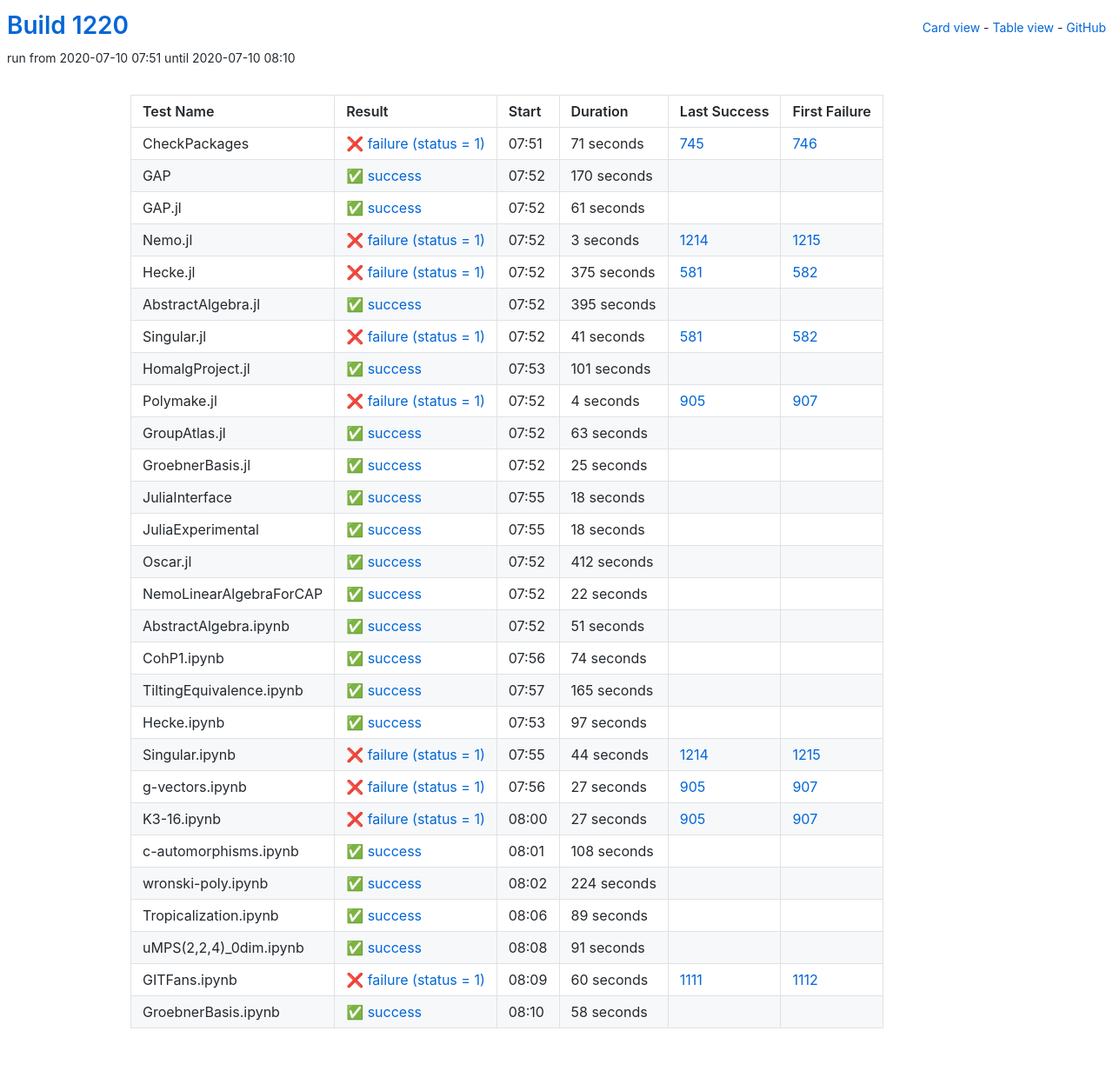
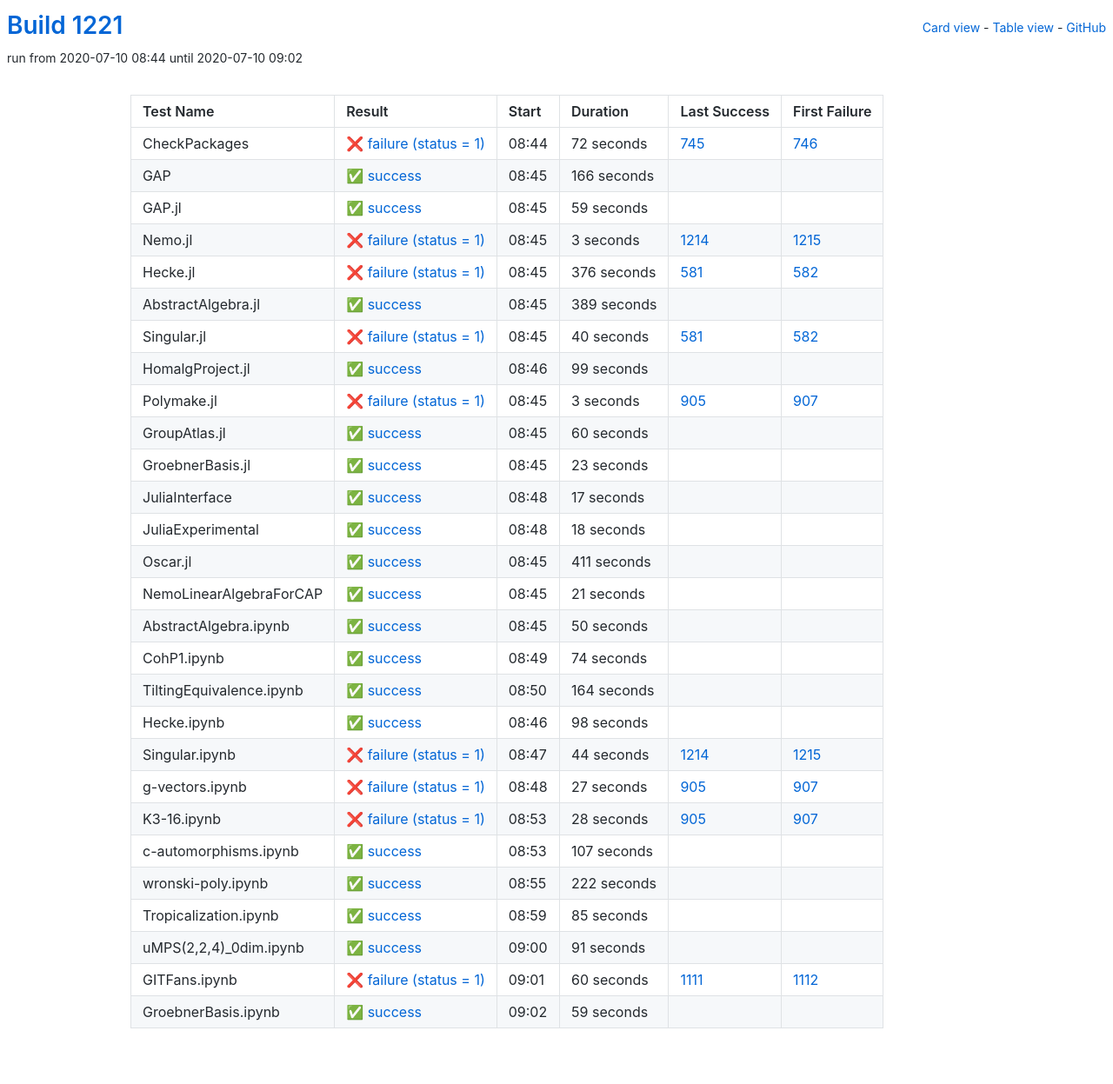
Before and after one commit to oscar-system/oscar-ci-status-1.4, a Jekyll site: the page built from table.html, in a window 1280 px wide. Shown: the whole page at 87% size. Built offline with Jekyll 4.4.1, drawn with Linux system fonts in a browser that asks for light colours.

Commit message:
Build #1221

```diff
--- a/_data/ci.yml
+++ b/_data/ci.yml
@@ -1,6 +1,6 @@
 ---
-build: 1220
-build_url: https://oscarci.mathematik.uni-kl.de/job/oscar-julia-1.4/1220/
+build: 1221
+build_url: https://oscarci.mathematik.uni-kl.de/job/oscar-julia-1.4/1221/
 job: oscar-julia-1.4
 organization: oscar-system
 repo: oscar-ci-status-1.4
@@ -8,44 +8,44 @@ repourl: https://github.com/oscar-system/oscar-ci-status-1.4
 tests:
 - name: CheckPackages
   id: checkpackages
-  log: https://oscarci.mathematik.uni-kl.de/job/oscar-julia-1.4/1220/artifact/logs/build-1220/CheckPackages.log
-  start: 2020-07-10 07:51
+  log: https://oscarci.mathematik.uni-kl.de/job/oscar-julia-1.4/1221/artifact/logs/build-1221/CheckPackages.log
+  start: 2020-07-10 08:44
   success: false
   exitcode: 1
   status: failure
-  duration: 71
+  duration: 72
   last_success: 745
   last_success_url: https://oscarci.mathematik.uni-kl.de/job/oscar-julia-1.4/745/
   first_failure: 746
   first_failure_url: https://oscarci.mathematik.uni-kl.de/job/oscar-julia-1.4/746/
 - name: GAP
   id: gap
-  log: https://oscarci.mathematik.uni-kl.de/job/oscar-julia-1.4/1220/artifact/logs/build-1220/GAP.log
-  start: 2020-07-10 07:52
+  log: https://oscarci.mathematik.uni-kl.de/job/oscar-julia-1.4/1221/artifact/logs/build-1221/GAP.log
+  start: 2020-07-10 08:45
   success: true
   exitcode: 0
   status: success
-  duration: 170
+  duration: 166
   last_success: false
   last_success_url:
   first_failure: false
   first_failure_url:
 - name: GAP.jl
   id: gap-jl
-  log: https://oscarci.mathematik.uni-kl.de/job/oscar-julia-1.4/1220/artifact/logs/build-1220/GAP.jl.log
-  start: 2020-07-10 07:52
+  log: https://oscarci.mathematik.uni-kl.de/job/oscar-julia-1.4/1221/artifact/logs/build-1221/GAP.jl.log
+  start: 2020-07-10 08:45
   success: true
   exitcode: 0
   status: success
-  duration: 61
+  duration: 59
   last_success: false
   last_success_url:
   first_failure: false
   first_failure_url:
 - name: Nemo.jl
   id: nemo-jl
-  log: https://oscarci.mathematik.uni-kl.de/job/oscar-julia-1.4/1220/artifact/logs/build-1220/Nemo.jl.log
-  start: 2020-07-10 07:52
+  log: https://oscarci.mathematik.uni-kl.de/job/oscar-julia-1.4/1221/artifact/logs/build-1221/Nemo.jl.log
+  start: 2020-07-10 08:45
   success: false
   exitcode: 1
   status: failure
@@ -56,104 +56,104 @@ tests:
   first_failure_url: https://oscarci.mathematik.uni-kl.de/job/oscar-julia-1.4/1215/
 - name: Hecke.jl
   id: hecke-jl
-  log: https://oscarci.mathematik.uni-kl.de/job/oscar-julia-1.4/1220/artifact/logs/build-1220/Hecke.jl.log
-  start: 2020-07-10 07:52
+  log: https://oscarci.mathematik.uni-kl.de/job/oscar-julia-1.4/1221/artifact/logs/build-1221/Hecke.jl.log
+  start: 2020-07-10 08:45
   success: false
   exitcode: 1
   status: failure
-  duration: 375
+  duration: 376
   last_success: 581
   last_success_url: https://oscarci.mathematik.uni-kl.de/job/oscar-julia-1.4/581/
   first_failure: 582
   first_failure_url: https://oscarci.mathematik.uni-kl.de/job/oscar-julia-1.4/582/
 - name: AbstractAlgebra.jl
   id: abstractalgebra-jl
-  log: https://oscarci.mathematik.uni-kl.de/job/oscar-julia-1.4/1220/artifact/logs/build-1220/AbstractAlgebra.jl.log
-  start: 2020-07-10 07:52
+  log: https://oscarci.mathematik.uni-kl.de/job/oscar-julia-1.4/1221/artifact/logs/build-1221/AbstractAlgebra.jl.log
+  start: 2020-07-10 08:45
   success: true
   exitcode: 0
   status: success
-  duration: 395
+  duration: 389
   last_success: false
   last_success_url:
   first_failure: false
   first_failure_url:
 - name: Singular.jl
   id: singular-jl
-  log: https://oscarci.mathematik.uni-kl.de/job/oscar-julia-1.4/1220/artifact/logs/build-1220/Singular.jl.log
-  start: 2020-07-10 07:52
+  log: https://oscarci.mathematik.uni-kl.de/job/oscar-julia-1.4/1221/artifact/logs/build-1221/Singular.jl.log
+  start: 2020-07-10 08:45
   success: false
   exitcode: 1
   status: failure
-  duration: 41
+  duration: 40
   last_success: 581
   last_success_url: https://oscarci.mathematik.uni-kl.de/job/oscar-julia-1.4/581/
   first_failure: 582
   first_failure_url: https://oscarci.mathematik.uni-kl.de/job/oscar-julia-1.4/582/
 - name: HomalgProject.jl
   id: homalgproject-jl
-  log: https://oscarci.mathematik.uni-kl.de/job/oscar-julia-1.4/1220/artifact/logs/build-1220/HomalgProject.jl.log
-  start: 2020-07-10 07:53
+  log: https://oscarci.mathematik.uni-kl.de/job/oscar-julia-1.4/1221/artifact/logs/build-1221/HomalgProject.jl.log
+  start: 2020-07-10 08:46
   success: true
   exitcode: 0
   status: success
-  duration: 101
+  duration: 99
   last_success: false
   last_success_url:
   first_failure: false
   first_failure_url:
 - name: Polymake.jl
   id: polymake-jl
-  log: https://oscarci.mathematik.uni-kl.de/job/oscar-julia-1.4/1220/artifact/logs/build-1220/Polymake.jl.log
-  start: 2020-07-10 07:52
+  log: https://oscarci.mathematik.uni-kl.de/job/oscar-julia-1.4/1221/artifact/logs/build-1221/Polymake.jl.log
+  start: 2020-07-10 08:45
   success: false
   exitcode: 1
   status: failure
-  duration: 4
+  duration: 3
   last_success: 905
   last_success_url: https://oscarci.mathematik.uni-kl.de/job/oscar-julia-1.4/905/
   first_failure: 907
   first_failure_url: https://oscarci.mathematik.uni-kl.de/job/oscar-julia-1.4/907/
 - name: GroupAtlas.jl
   id: groupatlas-jl
-  log: https://oscarci.mathematik.uni-kl.de/job/oscar-julia-1.4/1220/artifact/logs/build-1220/GroupAtlas.jl.log
-  start: 2020-07-10 07:52
+  log: https://oscarci.mathematik.uni-kl.de/job/oscar-julia-1.4/1221/artifact/logs/build-1221/GroupAtlas.jl.log
+  start: 2020-07-10 08:45
   success: true
   exitcode: 0
   status: success
-  duration: 63
+  duration: 60
   last_success: false
   last_success_url:
   first_failure: false
   first_failure_url:
 - name: GroebnerBasis.jl
   id: groebnerbasis-jl
-  log: https://oscarci.mathematik.uni-kl.de/job/oscar-julia-1.4/1220/artifact/logs/build-1220/GroebnerBasis.jl.log
-  start: 2020-07-10 07:52
+  log: https://oscarci.mathematik.uni-kl.de/job/oscar-julia-1.4/1221/artifact/logs/build-1221/GroebnerBasis.jl.log
+  start: 2020-07-10 08:45
   success: true
   exitcode: 0
   status: success
-  duration: 25
+  duration: 23
   last_success: false
   last_success_url:
   first_failure: false
   first_failure_url:
 - name: JuliaInterface
   id: juliainterface
-  log: https://oscarci.mathematik.uni-kl.de/job/oscar-julia-1.4/1220/artifact/logs/build-1220/JuliaInterface.log
-  start: 2020-07-10 07:55
+  log: https://oscarci.mathematik.uni-kl.de/job/oscar-julia-1.4/1221/artifact/logs/build-1221/JuliaInterface.log
+  start: 2020-07-10 08:48
   success: true
   exitcode: 0
   status: success
-  duration: 18
+  duration: 17
   last_success: false
   last_success_url:
   first_failure: false
   first_failure_url:
 - name: JuliaExperimental
   id: juliaexperimental
-  log: https://oscarci.mathematik.uni-kl.de/job/oscar-julia-1.4/1220/artifact/logs/build-1220/JuliaExperimental.log
-  start: 2020-07-10 07:55
+  log: https://oscarci.mathematik.uni-kl.de/job/oscar-julia-1.4/1221/artifact/logs/build-1221/JuliaExperimental.log
+  start: 2020-07-10 08:48
   success: true
   exitcode: 0
   status: success
@@ -164,44 +164,44 @@ tests:
   first_failure_url:
 - name: Oscar.jl
   id: oscar-jl
-  log: https://oscarci.mathematik.uni-kl.de/job/oscar-julia-1.4/1220/artifact/logs/build-1220/Oscar.jl.log
-  start: 2020-07-10 07:52
+  log: https://oscarci.mathematik.uni-kl.de/job/oscar-julia-1.4/1221/artifact/logs/build-1221/Oscar.jl.log
+  start: 2020-07-10 08:45
   success: true
   exitcode: 0
   status: success
-  duration: 412
+  duration: 411
   last_success: false
   last_success_url:
   first_failure: false
   first_failure_url:
 - name: NemoLinearAlgebraForCAP
   id: nemolinearalgebraforcap
-  log: https://oscarci.mathematik.uni-kl.de/job/oscar-julia-1.4/1220/artifact/logs/build-1220/NemoLinearAlgebraForCAP.log
-  start: 2020-07-10 07:52
+  log: https://oscarci.mathematik.uni-kl.de/job/oscar-julia-1.4/1221/artifact/logs/build-1221/NemoLinearAlgebraForCAP.log
+  start: 2020-07-10 08:45
   success: true
   exitcode: 0
   status: success
-  duration: 22
+  duration: 21
   last_success: false
   last_success_url:
   first_failure: false
   first_failure_url:
 - name: AbstractAlgebra.ipynb
   id: abstractalgebra-ipynb
-  log: https://oscarci.mathematik.uni-kl.de/job/oscar-julia-1.4/1220/artifact/logs/build-1220/AbstractAlgebra.ipynb.log
-  start: 2020-07-10 07:52
+  log: https://oscarci.mathematik.uni-kl.de/job/oscar-julia-1.4/1221/artifact/logs/build-1221/AbstractAlgebra.ipynb.log
+  start: 2020-07-10 08:45
   success: true
   exitcode: 0
   status: success
-  duration: 51
+  duration: 50
   last_success: false
   last_success_url:
   first_failure: false
   first_failure_url:
 - name: CohP1.ipynb
   id: cohp1-ipynb
-  log: https://oscarci.mathematik.uni-kl.de/job/oscar-julia-1.4/1220/artifact/logs/build-1220/CohP1.ipynb.log
-  start: 2020-07-10 07:56
+  log: https://oscarci.mathematik.uni-kl.de/job/oscar-julia-1.4/1221/artifact/logs/build-1221/CohP1.ipynb.log
+  start: 2020-07-10 08:49
   success: true
   exitcode: 0
   status: success
@@ -212,32 +212,32 @@ tests:
   first_failure_url:
 - name: TiltingEquivalence.ipynb
   id: tiltingequivalence-ipynb
-  log: https://oscarci.mathematik.uni-kl.de/job/oscar-julia-1.4/1220/artifact/logs/build-1220/TiltingEquivalence.ipynb.log
-  start: 2020-07-10 07:57
+  log: https://oscarci.mathematik.uni-kl.de/job/oscar-julia-1.4/1221/artifact/logs/build-1221/TiltingEquivalence.ipynb.log
+  start: 2020-07-10 08:50
   success: true
   exitcode: 0
   status: success
-  duration: 165
+  duration: 164
   last_success: false
   last_success_url:
   first_failure: false
   first_failure_url:
 - name: Hecke.ipynb
   id: hecke-ipynb
-  log: https://oscarci.mathematik.uni-kl.de/job/oscar-julia-1.4/1220/artifact/logs/build-1220/Hecke.ipynb.log
-  start: 2020-07-10 07:53
+  log: https://oscarci.mathematik.uni-kl.de/job/oscar-julia-1.4/1221/artifact/logs/build-1221/Hecke.ipynb.log
+  start: 2020-07-10 08:46
   success: true
   exitcode: 0
   status: success
-  duration: 97
+  duration: 98
   last_success: false
   last_success_url:
   first_failure: false
   first_failure_url:
 - name: Singular.ipynb
   id: singular-ipynb
-  log: https://oscarci.mathematik.uni-kl.de/job/oscar-julia-1.4/1220/artifact/logs/build-1220/Singular.ipynb.log
-  start: 2020-07-10 07:55
+  log: https://oscarci.mathematik.uni-kl.de/job/oscar-julia-1.4/1221/artifact/logs/build-1221/Singular.ipynb.log
+  start: 2020-07-10 08:47
   success: false
   exitcode: 1
   status: failure
@@ -248,8 +248,8 @@ tests:
   first_failure_url: https://oscarci.mathematik.uni-kl.de/job/oscar-julia-1.4/1215/
 - name: g-vectors.ipynb
   id: g-vectors-ipynb
-  log: https://oscarci.mathematik.uni-kl.de/job/oscar-julia-1.4/1220/artifact/logs/build-1220/g-vectors.ipynb.log
-  start: 2020-07-10 07:56
+  log: https://oscarci.mathematik.uni-kl.de/job/oscar-julia-1.4/1221/artifact/logs/build-1221/g-vectors.ipynb.log
+  start: 2020-07-10 08:48
   success: false
   exitcode: 1
   status: failure
@@ -260,56 +260,56 @@ tests:
   first_failure_url: https://oscarci.mathematik.uni-kl.de/job/oscar-julia-1.4/907/
 - name: K3-16.ipynb
   id: k3-16-ipynb
-  log: https://oscarci.mathematik.uni-kl.de/job/oscar-julia-1.4/1220/artifact/logs/build-1220/K3-16.ipynb.log
-  start: 2020-07-10 08:00
+  log: https://oscarci.mathematik.uni-kl.de/job/oscar-julia-1.4/1221/artifact/logs/build-1221/K3-16.ipynb.log
+  start: 2020-07-10 08:53
   success: false
   exitcode: 1
   status: failure
-  duration: 27
+  duration: 28
   last_success: 905
   last_success_url: https://oscarci.mathematik.uni-kl.de/job/oscar-julia-1.4/905/
   first_failure: 907
   first_failure_url: https://oscarci.mathematik.uni-kl.de/job/oscar-julia-1.4/907/
 - name: c-automorphisms.ipynb
   id: c-automorphisms-ipynb
-  log: https://oscarci.mathematik.uni-kl.de/job/oscar-julia-1.4/1220/artifact/logs/build-1220/c-automorphisms.ipynb.log
-  start: 2020-07-10 08:01
+  log: https://oscarci.mathematik.uni-kl.de/job/oscar-julia-1.4/1221/artifact/logs/build-1221/c-automorphisms.ipynb.log
+  start: 2020-07-10 08:53
   success: true
   exitcode: 0
   status: success
-  duration: 108
+  duration: 107
   last_success: false
   last_success_url:
   first_failure: false
   first_failure_url:
 - name: wronski-poly.ipynb
   id: wronski-poly-ipynb
-  log: https://oscarci.mathematik.uni-kl.de/job/oscar-julia-1.4/1220/artifact/logs/build-1220/wronski-poly.ipynb.log
-  start: 2020-07-10 08:02
+  log: https://oscarci.mathematik.uni-kl.de/job/oscar-julia-1.4/1221/artifact/logs/build-1221/wronski-poly.ipynb.log
+  start: 2020-07-10 08:55
   success: true
   exitcode: 0
   status: success
-  duration: 224
+  duration: 222
   last_success: false
   last_success_url:
   first_failure: false
   first_failure_url:
 - name: Tropicalization.ipynb
   id: tropicalization-ipynb
-  log: https://oscarci.mathematik.uni-kl.de/job/oscar-julia-1.4/1220/artifact/logs/build-1220/Tropicalization.ipynb.log
-  start: 2020-07-10 08:06
+  log: https://oscarci.mathematik.uni-kl.de/job/oscar-julia-1.4/1221/artifact/logs/build-1221/Tropicalization.ipynb.log
+  start: 2020-07-10 08:59
   success: true
   exitcode: 0
   status: success
-  duration: 89
+  duration: 85
   last_success: false
   last_success_url:
   first_failure: false
   first_failure_url:
 - name: uMPS(2,2,4)_0dim.ipynb
   id: umps-2-2-4-0dim-ipynb
-  log: https://oscarci.mathematik.uni-kl.de/job/oscar-julia-1.4/1220/artifact/logs/build-1220/uMPS-2-2-4-_0dim.ipynb.log
-  start: 2020-07-10 08:08
+  log: https://oscarci.mathematik.uni-kl.de/job/oscar-julia-1.4/1221/artifact/logs/build-1221/uMPS-2-2-4-_0dim.ipynb.log
+  start: 2020-07-10 09:00
   success: true
   exitcode: 0
   status: success
@@ -320,8 +320,8 @@ tests:
   first_failure_url:
 - name: GITFans.ipynb
   id: gitfans-ipynb
-  log: https://oscarci.mathematik.uni-kl.de/job/oscar-julia-1.4/1220/artifact/logs/build-1220/GITFans.ipynb.log
-  start: 2020-07-10 08:09
+  log: https://oscarci.mathematik.uni-kl.de/job/oscar-julia-1.4/1221/artifact/logs/build-1221/GITFans.ipynb.log
+  start: 2020-07-10 09:01
   success: false
   exitcode: 1
   status: failure
@@ -332,12 +332,12 @@ tests:
   first_failure_url: https://oscarci.mathematik.uni-kl.de/job/oscar-julia-1.4/1112/
 - name: GroebnerBasis.ipynb
   id: groebnerbasis-ipynb
-  log: https://oscarci.mathematik.uni-kl.de/job/oscar-julia-1.4/1220/artifact/logs/build-1220/GroebnerBasis.ipynb.log
-  start: 2020-07-10 08:10
+  log: https://oscarci.mathematik.uni-kl.de/job/oscar-julia-1.4/1221/artifact/logs/build-1221/GroebnerBasis.ipynb.log
+  start: 2020-07-10 09:02
   success: true
   exitcode: 0
   status: success
-  duration: 58
+  duration: 59
   last_success: false
   last_success_url:
   first_failure: false
```
Also changed, not shown: README.md.
